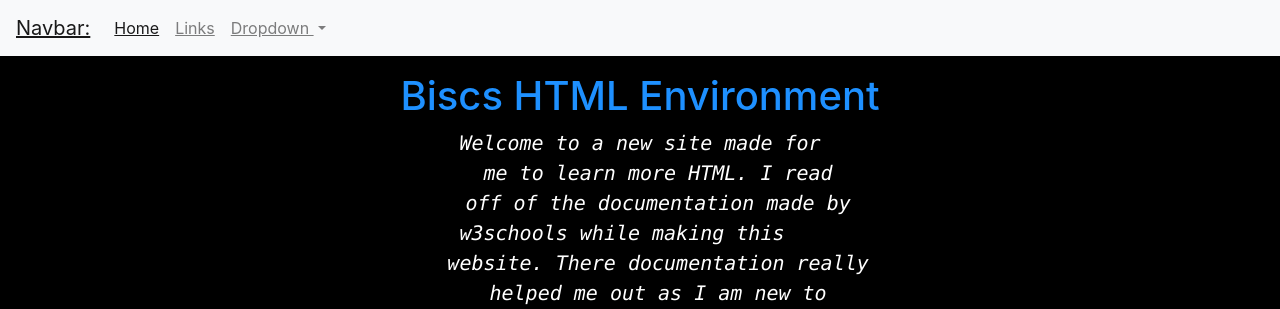
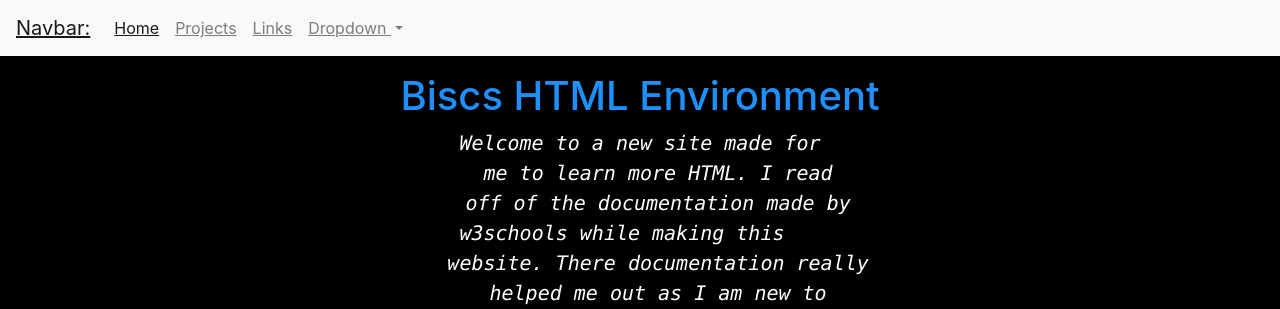
Before and after one commit to BiscDaBiscuit/BiscsBarnWebsite, a Flask app: page / in a window 1280 px wide. Shown: the top 309 px of the page. Run offline with Flask 2, Linux system fonts and the light colour scheme; some libraries are stand-ins or nearby versions.

Commit message:
New Page

```diff
--- a/templates/base.html
+++ b/templates/base.html
@@ -7,8 +7,11 @@
   <meta name="keywords" content="HTML, CSS, Python, Portfolio, Cool, Advanced, Other, Etc, More">
   <meta name="author" content="Bisc, BiscDaBiscuit, BeeGon08">
 
+
   <link rel="stylesheet" href="style.css">
-  <link rel="icon" type="image/x-icon" href="https://www.favicon.cc/logo3d/953585.png">
+  <link rel="icon" type="image/x-icon"
+  href="https://www.favicon.cc/logo3d/953585.png">
+
 
     <link rel="stylesheet" href="https://cdn.jsdelivr.net/npm/bootstrap@4.3.1/dist/css/bootstrap.min.css" integrity="sha384-ggOyR0iXCbMQv3Xipma34MD+dH/1fQ784/j6cY/iJTQUOhcWr7x9JvoRxT2MZw1T" crossorigin="anonymous">
     <title>{% block title %}{% endblock %}</title>
@@ -26,6 +29,8 @@
           <li class="nav-item active">
             <a class="nav-link" href="home">Home<span class="sr-only">(current)</span></a>
           </li>
+          <li class="nav-item">
+            <a class="nav-link" href="projects">Projects</a>
           <li class="nav-item">
             <a class="nav-link" href="links">Links</a>
           <li class="nav-item dropdown">
```
